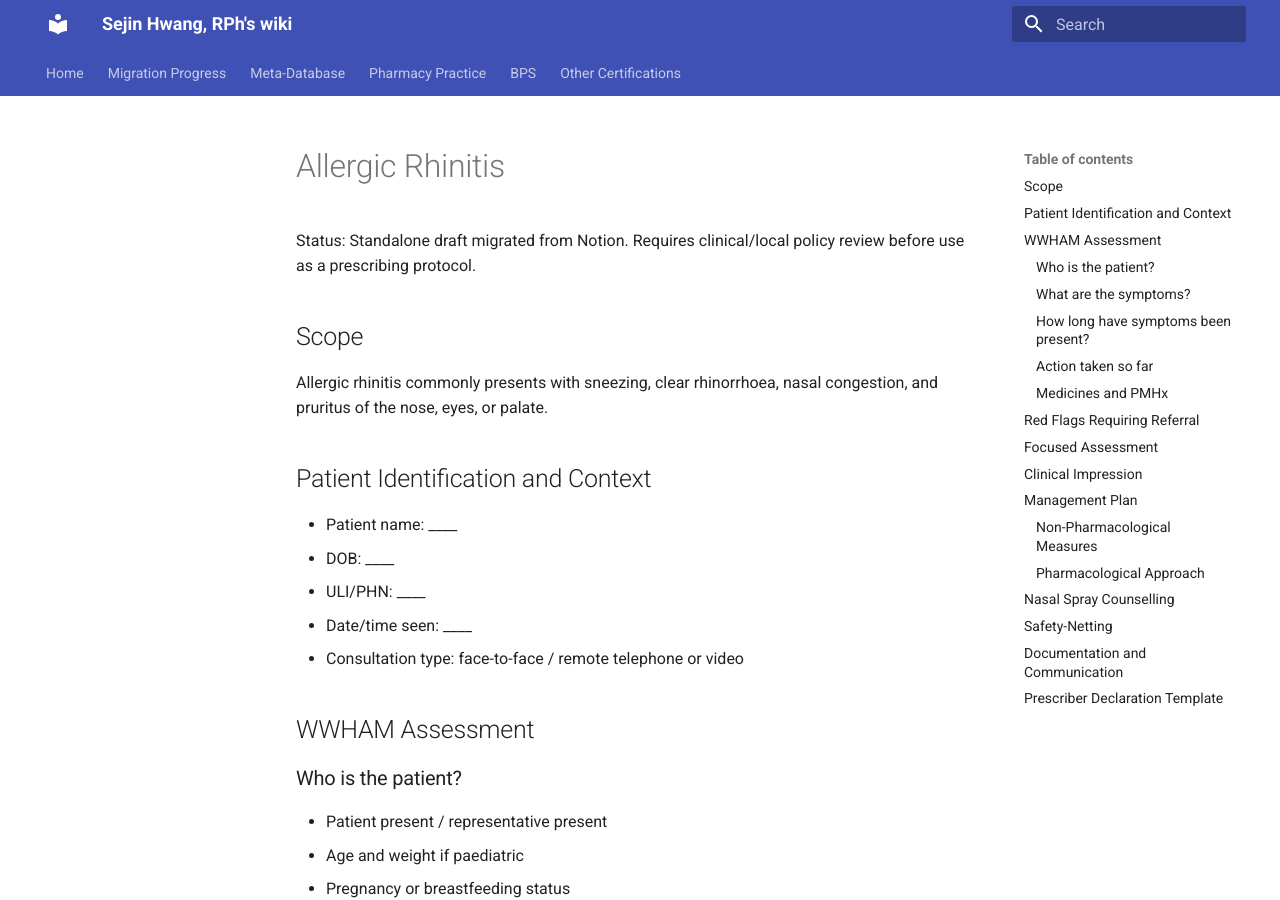
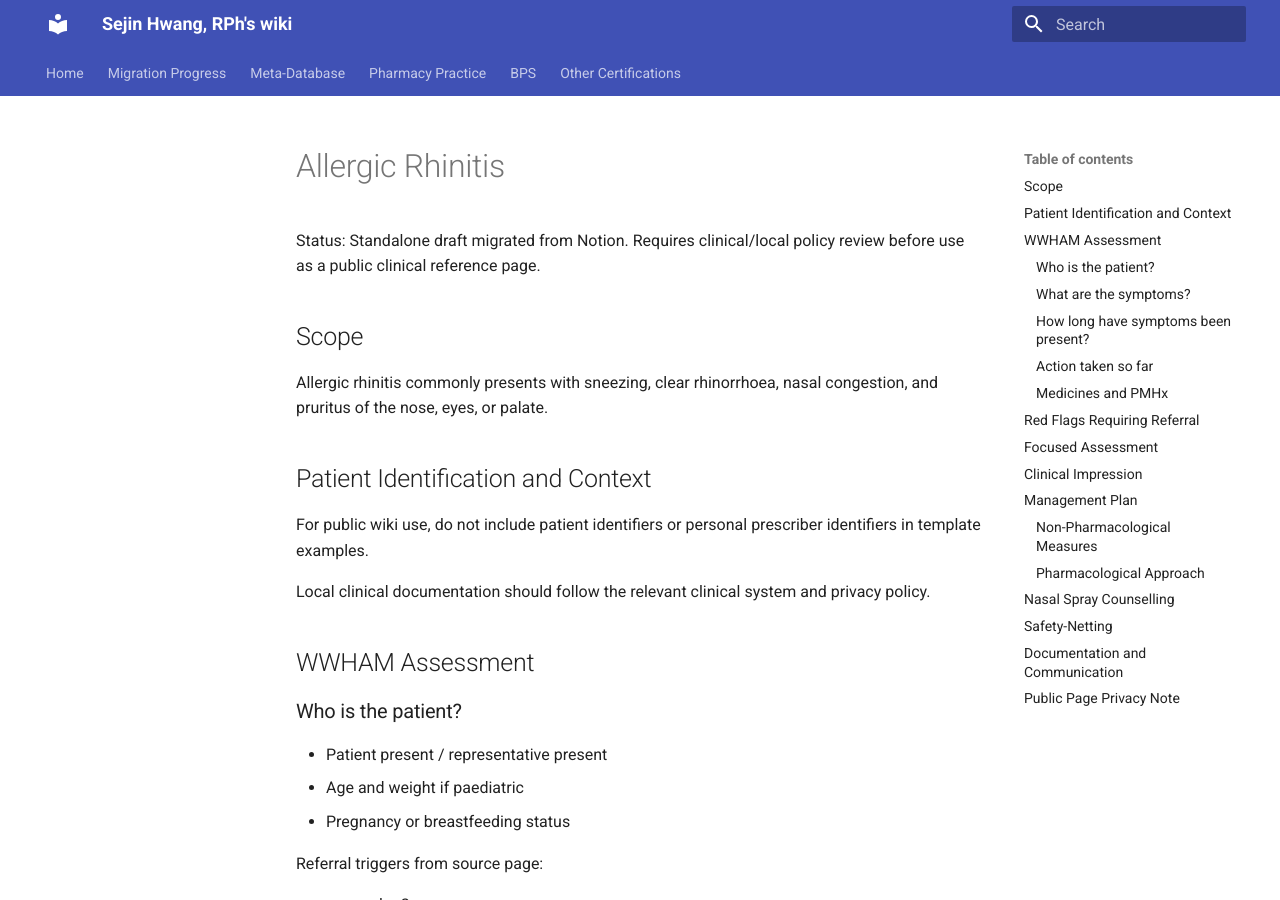
Before and after one commit to sejinhwang/sejin-pharmacy-wiki, an MkDocs documentation site: the page built from docs/pharmacy-practice/pip-minor-ailment/allergic-rhinitis.md, in a window 1280 px wide and 900 px high. Built offline with MkDocs 1.6.1 and Material for MkDocs 9.7.7, drawn with Linux system fonts in a browser that asks for light colours; some of the changed text lies outside the part shown.

Commit message:
Remove personal identifiers from PIP allergic rhinitis page

```diff
--- a/docs/pharmacy-practice/pip-minor-ailment/allergic-rhinitis.md
+++ b/docs/pharmacy-practice/pip-minor-ailment/allergic-rhinitis.md
@@ -1,6 +1,6 @@
 # Allergic Rhinitis
 
-Status: Standalone draft migrated from Notion. Requires clinical/local policy review before use as a prescribing protocol.
+Status: Standalone draft migrated from Notion. Requires clinical/local policy review before use as a public clinical reference page.
 
 ## Scope
 
@@ -8,11 +8,9 @@ Allergic rhinitis commonly presents with sneezing, clear rhinorrhoea, nasal cong
 
 ## Patient Identification and Context
 
-- Patient name: ____
-- DOB: ____
-- ULI/PHN: ____
-- Date/time seen: ____
-- Consultation type: face-to-face / remote telephone or video
+For public wiki use, do not include patient identifiers or personal prescriber identifiers in template examples.
+
+Local clinical documentation should follow the relevant clinical system and privacy policy.
 
 ## WWHAM Assessment
 
@@ -165,19 +163,15 @@ Advise patient to seek medical attention if:
 
 ## Documentation and Communication
 
-Document:
+Document according to local workflow:
 
 - assessment findings
 - red flags screened
 - treatment rationale
 - counselling provided
 - safety-netting provided
-- PMR / Netcare entry where applicable
-- summary to GP/primary care provider if applicable
+- follow-up plan
 
-## Prescriber Declaration Template
+## Public Page Privacy Note
 
-I confirm that I have assessed the patient and am prescribing within my clinical competence.
-
-Prescriber: Sejin Hwang, RPh, BCGP, APA
-Signature: ____
+This public page intentionally excludes patient identifiers, registration numbers, signatures, and personal prescriber declaration blocks.
```
